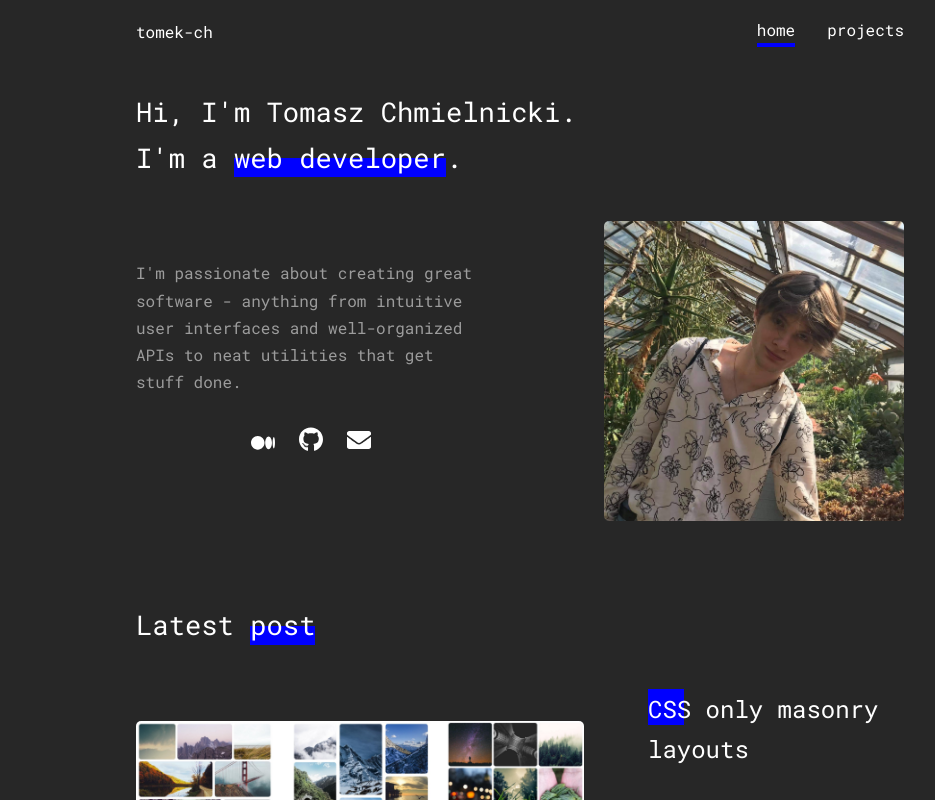
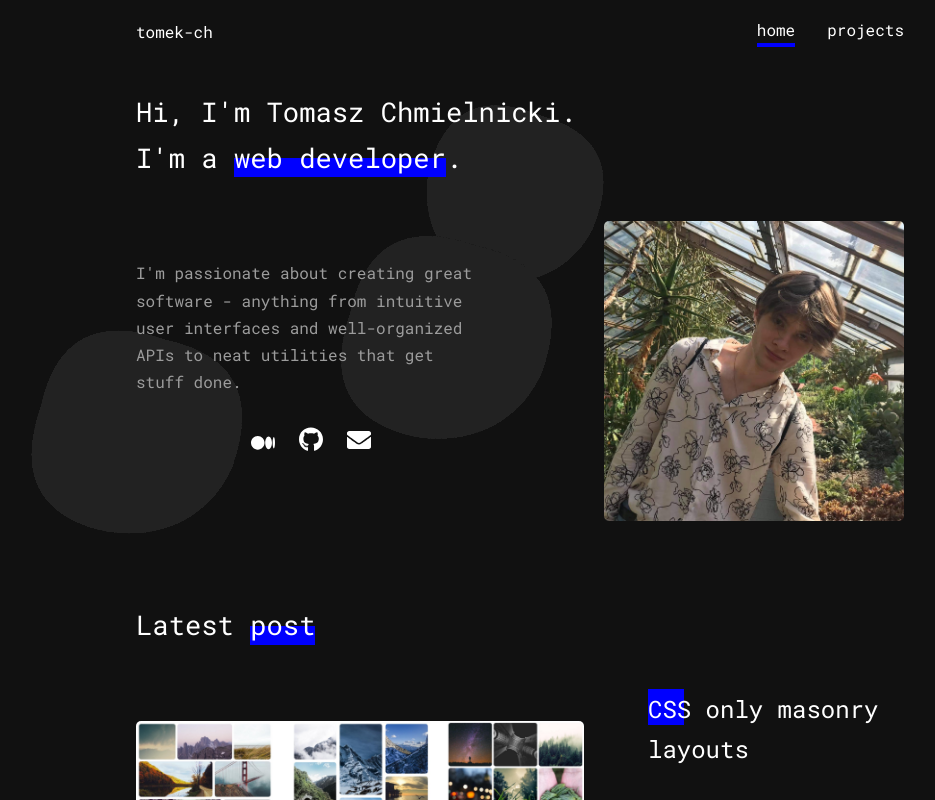
Before and after one commit to tomek-ch/portfolio2, a Next.js app: page / in a window 1280 px wide. Shown: the top 800 px of the page, without its empty margins (120-1055 px from the left). Built offline with nearby package versions, Linux system fonts and the light colour scheme.

Commit message:
Add background image

```diff
--- a/styles/Header.module.css
+++ b/styles/Header.module.css
@@ -16,7 +16,7 @@
 }
 
 .link {
-  border-bottom: 4px solid var(--background);
+  border-bottom: 4px solid transparent;
   transition: all 300ms;
 }
 
--- a/styles/globals.css
+++ b/styles/globals.css
@@ -5,13 +5,12 @@
 }
 
 :root {
-  --background: #272727;
+  --background: #000000;
   --low-contrast: #9c9c9c;
   --high-contrast: #ffffff;
   --highlight: #0000ff;
 }
 
-html,
 body {
   font-family: "Roboto Mono", -apple-system, BlinkMacSystemFont, Segoe UI,
     Roboto, Oxygen, Ubuntu, Cantarell, Fira Sans, Droid Sans, Helvetica Neue,
@@ -20,6 +19,9 @@ body {
   color: var(--low-contrast);
   line-height: 1.7;
   font-size: 16px;
+  background-image: url("/background.svg");
+  background-size: cover;
+  background-attachment: fixed;
 }
 
 ::selection {
```
Also changed, not shown: public/background.svg (added).
